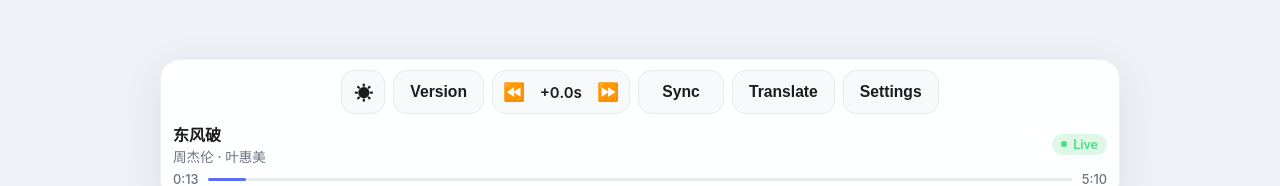
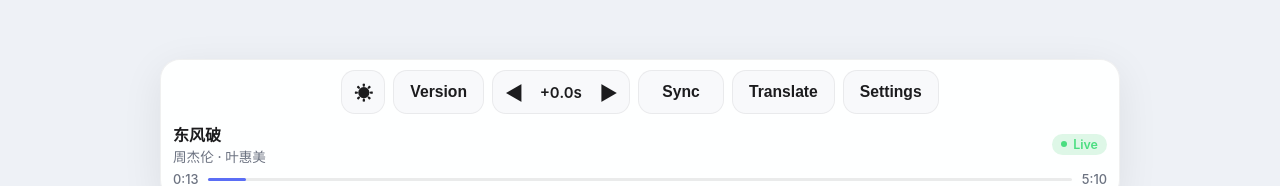
Before and after one commit to CY514539/grok-new-tlyrics, a React (Vite) app in the folder frontend/: page / in a window 1280 px wide. Shown: the part 588-774 px from the top of the page. Built offline with nearby package versions, Linux system fonts and the light colour scheme; the HTML template or start-up script is replaced by a standard one.

Commit message:
style: replace offset icons with pure arrows

```diff
--- a/frontend/src/components/Player.tsx
+++ b/frontend/src/components/Player.tsx
@@ -109,9 +109,9 @@
           </button>
           <button className="btn" onClick={() => setPanel('version')}>Version</button>
           <div className="offset-group">
-            <button className="offset-btn" onClick={() => setOffsetMs(o => o - 500)}>⏪</button>
+            <button className="offset-btn" onClick={() => setOffsetMs(o => o - 500)}>◀</button>
             <span className="offset-value">{offsetMs >= 0 ? '+' : ''}{(offsetMs / 1000).toFixed(1)}s</span>
-            <button className="offset-btn" onClick={() => setOffsetMs(o => o + 500)}>⏩</button>
+            <button className="offset-btn" onClick={() => setOffsetMs(o => o + 500)}>▶</button>
           </div>
           <button className="btn" onClick={() => setPanel('sync')}>Sync</button>
           <button className="btn" onClick={() => setPanel('translate')}>Translate</button>
```
